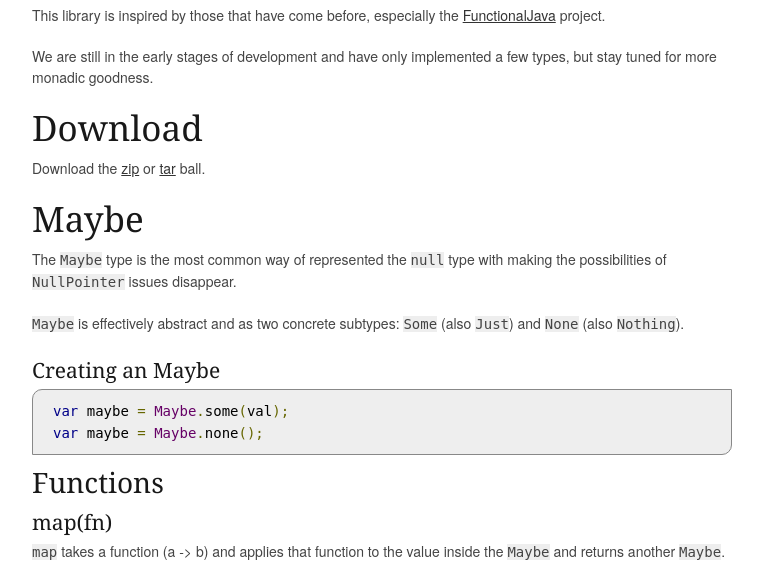
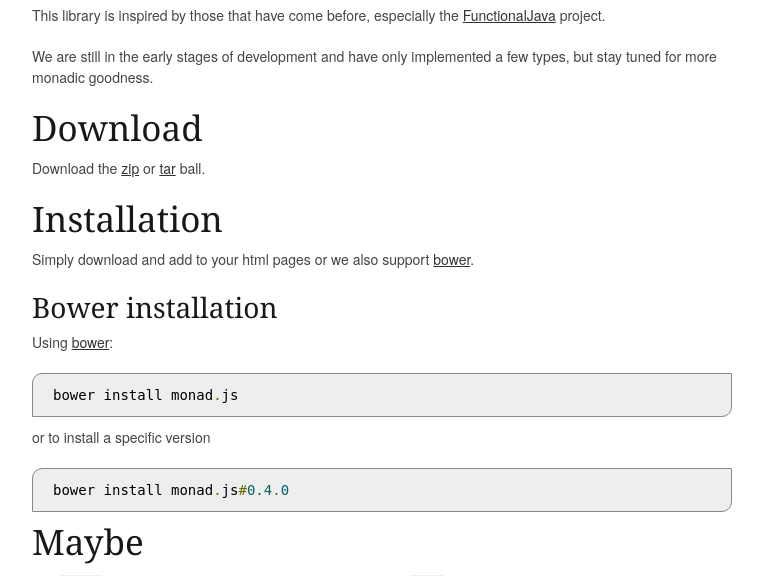
Before and after one commit to monet/monet.js, a Jekyll site: the page built from index.md, in a window 1280 px wide and 900 px high, cut to the strip 324-900 px from the top of the window. Shown: the whole strip, without its empty margins (138-901 px from the left). Built offline with Jekyll 4.4.1, drawn with Linux system fonts in a browser that asks for light colours; nearby versions of some CDN libraries.

Commit message:
Added bower installation instructions.

```diff
--- a/index.md
+++ b/index.md
@@ -21,6 +21,20 @@ goodness.
 ##Download
 
 Download the [zip][gitZip] or [tar][gitTar] ball.
+
+##Installation
+
+Simply download and add to your html pages or we also support [bower].
+
+### Bower installation
+Using [bower]:
+
+	bower install monad.js
+
+or to install a specific version
+
+	bower install monad.js#0.4.0
+
 ## Maybe
 
 The `Maybe` type is the most common way of represented the `null` type with making the possibilities of `NullPointer`
@@ -169,3 +183,4 @@ Implements the applicative functor pattern.  `ap` will apply a function over the
 [Functional Javascript]: http://osteele.com/sources/javascript/functional/
 [gitZip]: https://github.com/cwmyers/monad.js/zipball/master (zip format)
 [gitTar]: https://github.com/cwmyers/monad.js/tarball/master (tar format)
+[bower]: http://bower.io
```
